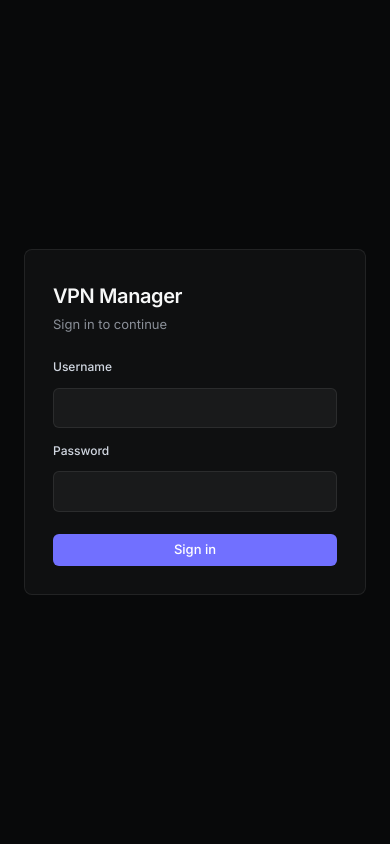
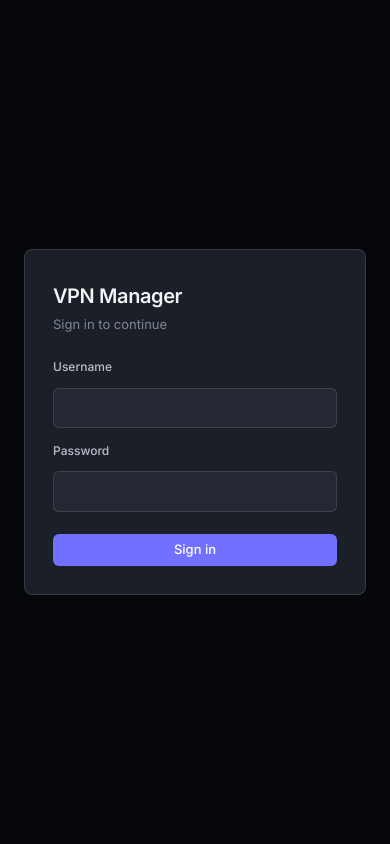
Before and after one commit to h4775346/l2tp-manager, a PHP site: page /login.php in a window 390 px wide. Run offline with PHP 8.4, Linux system fonts and the light colour scheme.

Commit message:
fix(ui): dark elevation scale — canvas/rail/panel/surface/raised

```diff
--- a/assets/dashboard.css
+++ b/assets/dashboard.css
@@ -1,15 +1,28 @@
 @import url("https://fonts.googleapis.com/css2?family=Inter:opsz,wght@14..32,400;14..32,510;14..32,590&family=JetBrains+Mono:wght@400;500&display=swap");
 
 :root {
-  --canvas: #08090a; --panel: #0f1011; --surface: #191a1b; --hover: #28282c;
-  --text: #f7f8f8; --text-2: #d0d6e0; --text-3: #8a8f98; --text-4: #62666d;
-  --accent: #7170ff; --accent-hover: #828fff;
-  --ok: #10b981; --danger: #e5484d; --warn: #f5a524;
-  --border: 1px solid rgba(255, 255, 255, 0.08);
+  --canvas: #05060a;
+  --rail: #0b0d12;
+  --panel: #12151c;
+  --surface: #1b1f28;
+  --raised: #242833;
+  --hover: #2e3340;
+  --text: #f3f4f6;
+  --text-2: #b8bec9;
+  --text-3: #7e8694;
+  --text-4: #555c68;
+  --accent: #7170ff;
+  --accent-hover: #8b8aff;
+  --ok: #3dcc8a;
+  --danger: #f05b61;
+  --warn: #f0b429;
+  --border: 1px solid rgba(255, 255, 255, 0.12);
+  --border-strong: 1px solid rgba(255, 255, 255, 0.18);
   --r-ctrl: 6px; --r-card: 8px; --r-shell: 10px; --sidebar: 240px;
   --font: Inter, system-ui, -apple-system, "Segoe UI", Roboto, sans-serif;
   --font-mono: "JetBrains Mono", ui-monospace, SFMono-Regular, Menlo, monospace;
-  --shadow-modal: 0 16px 48px rgba(0, 0, 0, 0.55);
+  --shadow-card: 0 1px 0 rgba(255,255,255,0.04), 0 8px 24px rgba(0,0,0,0.35);
+  --shadow-modal: 0 16px 48px rgba(0, 0, 0, 0.65);
   --ease: 140ms ease;
 }
 
--- a/login.php
+++ b/login.php
@@ -72,8 +72,8 @@ if ($_SERVER['REQUEST_METHOD'] === 'POST') {
             min-height: 100%;
         }
         body.login-page {
-            background: #08090a;
-            color: #f7f8f8;
+            background: var(--canvas);
+            color: var(--text);
             font-family: Inter, system-ui, sans-serif;
             font-feature-settings: "cv01", "ss03";
             display: flex;
@@ -86,8 +86,8 @@ if ($_SERVER['REQUEST_METHOD'] === 'POST') {
         .login-card {
             width: 380px;
             max-width: 100%;
-            background: #0f1011;
-            border: 1px solid rgba(255, 255, 255, 0.08);
+            background: var(--surface);
+            border: var(--border);
             border-radius: 8px;
             padding: 32px 28px 28px;
             box-sizing: border-box;
@@ -97,13 +97,13 @@ if ($_SERVER['REQUEST_METHOD'] === 'POST') {
             font-size: 20px;
             font-weight: 590;
             letter-spacing: -0.02em;
-            color: #f7f8f8;
+            color: var(--text);
         }
         .login-sub {
             margin: 0 0 24px;
             font-size: 13px;
             font-weight: 400;
-            color: #8a8f98;
+            color: var(--text-3);
         }
         .login-card .field {
             margin-bottom: 14px;
@@ -113,15 +113,15 @@ if ($_SERVER['REQUEST_METHOD'] === 'POST') {
             margin-bottom: 6px;
             font-size: 12px;
             font-weight: 510;
-            color: #d0d6e0;
+            color: var(--text-2);
         }
         .login-card input[type="text"],
         .login-card input[type="password"] {
             width: 100%;
             box-sizing: border-box;
-            background: #191a1b;
-            color: #f7f8f8;
-            border: 1px solid rgba(255, 255, 255, 0.08);
+            background: var(--raised);
+            color: var(--text);
+            border: var(--border);
             border-radius: 6px;
             padding: 9px 12px;
             font: inherit;
```
Also changed, not shown: other parts of assets/dashboard.css (+16 -15 lines), assets/dashboard.mobile.css (+4 -4 lines).
